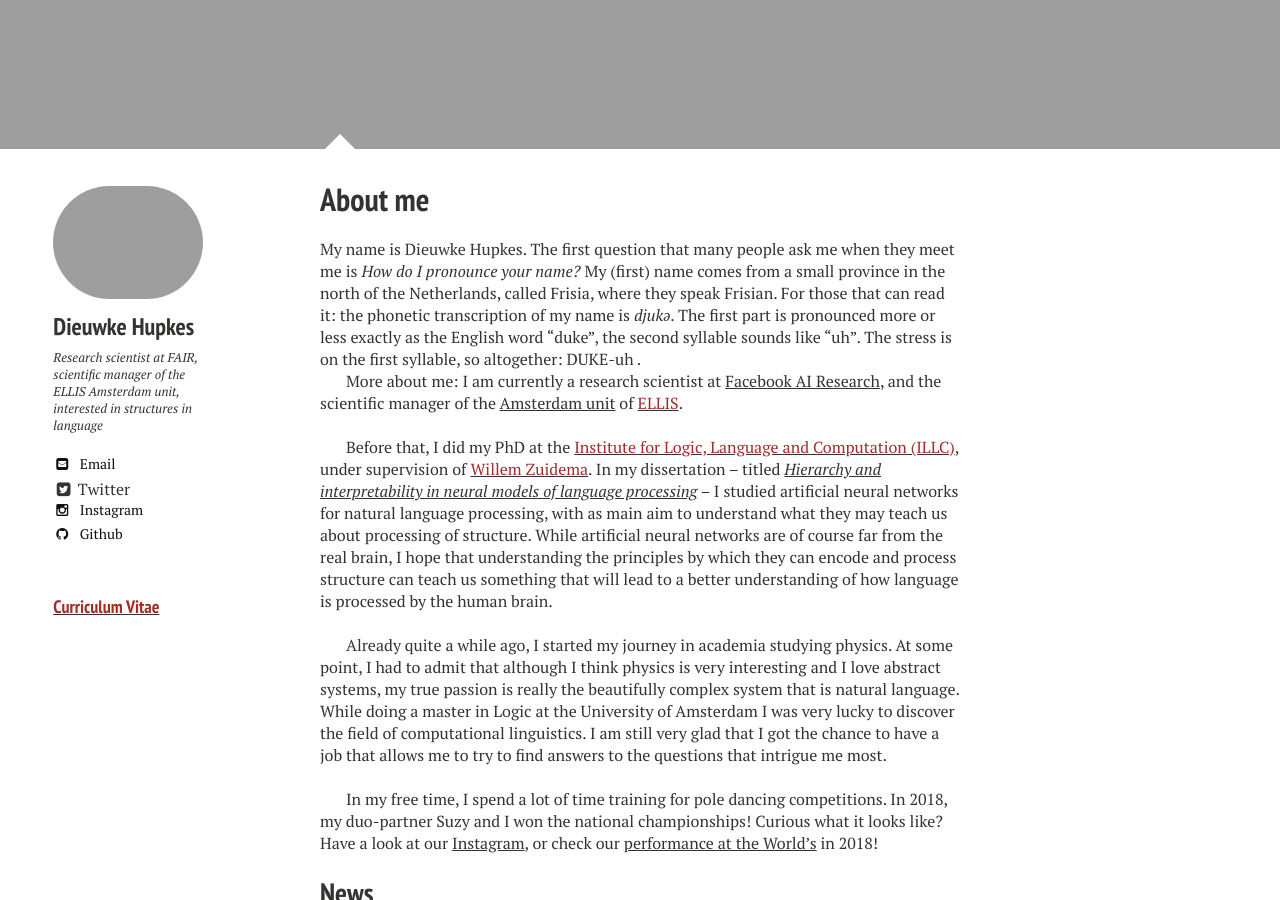
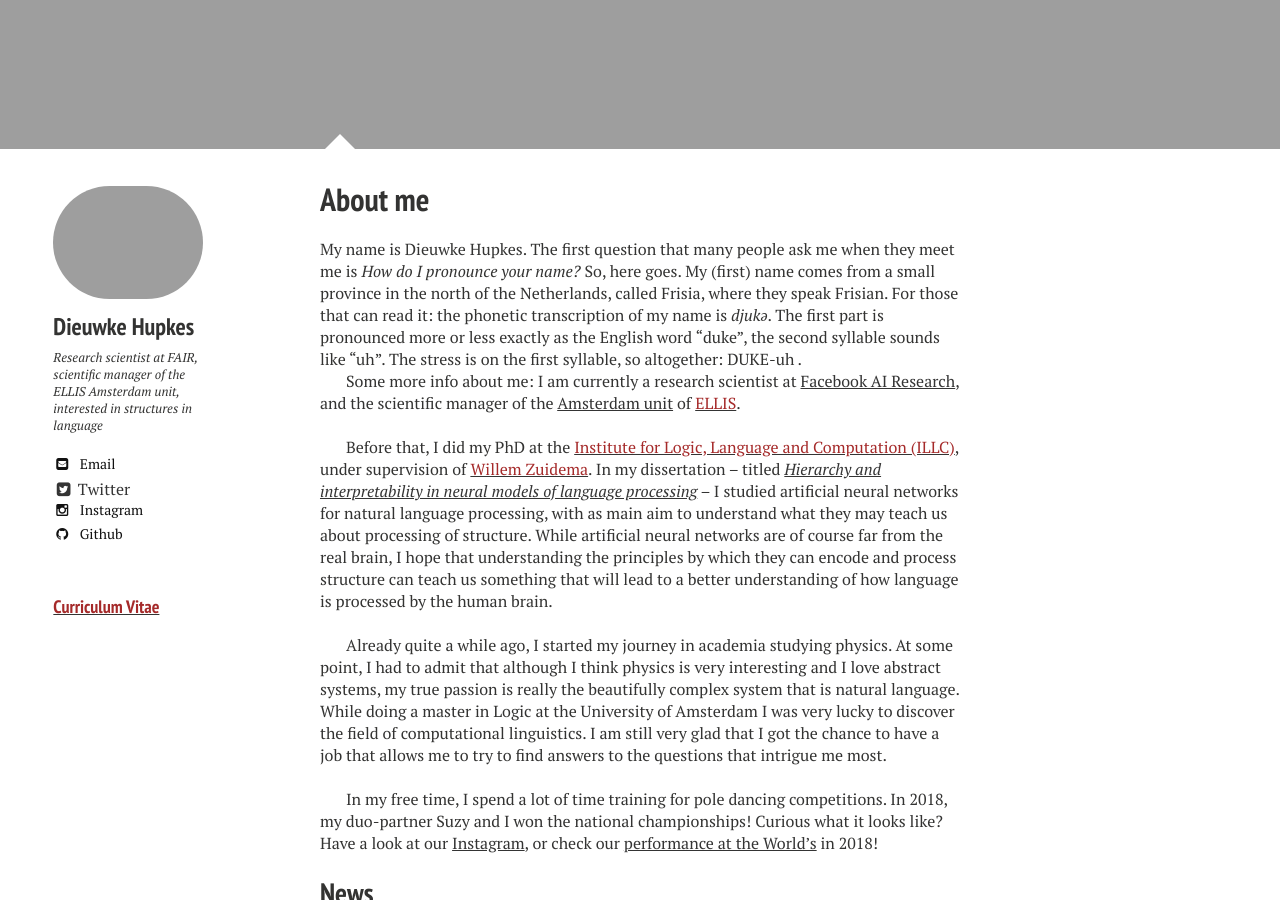
Before and after one commit to dieuwkehupkes/dieuwkehupkes.github.io, a Jekyll site: the page built from index.md, in a window 1280 px wide and 900 px high, scrolled down 895 px. Built offline with Jekyll 4.4.1, drawn with Linux system fonts in a browser that asks for light colours; nearby versions of some CDN libraries.

Commit message:
Small correction

```diff
--- a/index.md
+++ b/index.md
@@ -10,12 +10,12 @@ image:
 {% include _toc.html %}
 
 My name is Dieuwke Hupkes.
-The first question that many people ask me when they meet me is _How do I pronounce your name?_ My (first) name comes from a small province in the north of the Netherlands, called Frisia, where they speak Frisian.
+The first question that many people ask me when they meet me is _How do I pronounce your name?_ So, here goes. My (first) name comes from a small province in the north of the Netherlands, called Frisia, where they speak Frisian.
 For those that can read it: the phonetic transcription of my name is *djukǝ*.
 The first part is pronounced more or less exactly as the English word "duke", the second syllable sounds like "uh".
-The stress is on the first syllable, so altogether: DUKE-uh .
+The stress is on the first syllable, so altogether: DUKE-uh .<br>
 
-More about me: I am currently a  research scientist at <a href="https://ai.facebook.com/" target="_blank">Facebook AI Research</a>, and the scientific manager of the <a href="https://ivi.fnwi.uva.nl/ellis/" target="_blank">Amsterdam unit</a> of <a href="https://ellis.eu/" target="_blank"><font color="brown">ELLIS</font></a>.
+Some more info about me: I am currently a  research scientist at <a href="https://ai.facebook.com/" target="_blank">Facebook AI Research</a>, and the scientific manager of the <a href="https://ivi.fnwi.uva.nl/ellis/" target="_blank">Amsterdam unit</a> of <a href="https://ellis.eu/" target="_blank"><font color="brown">ELLIS</font></a>.
 <br /><br />
 
 Before that, I did my PhD at the <a href="https:/illc.uva.nl" target="_blank"><font color="brown">Institute for Logic, Language and Computation (ILLC)</font></a>, under supervision of <a href="https://staff.fnwi.uva.nl/w.zuidema/" target="_blank"><font color="brown">Willem Zuidema</font></a>.
```
